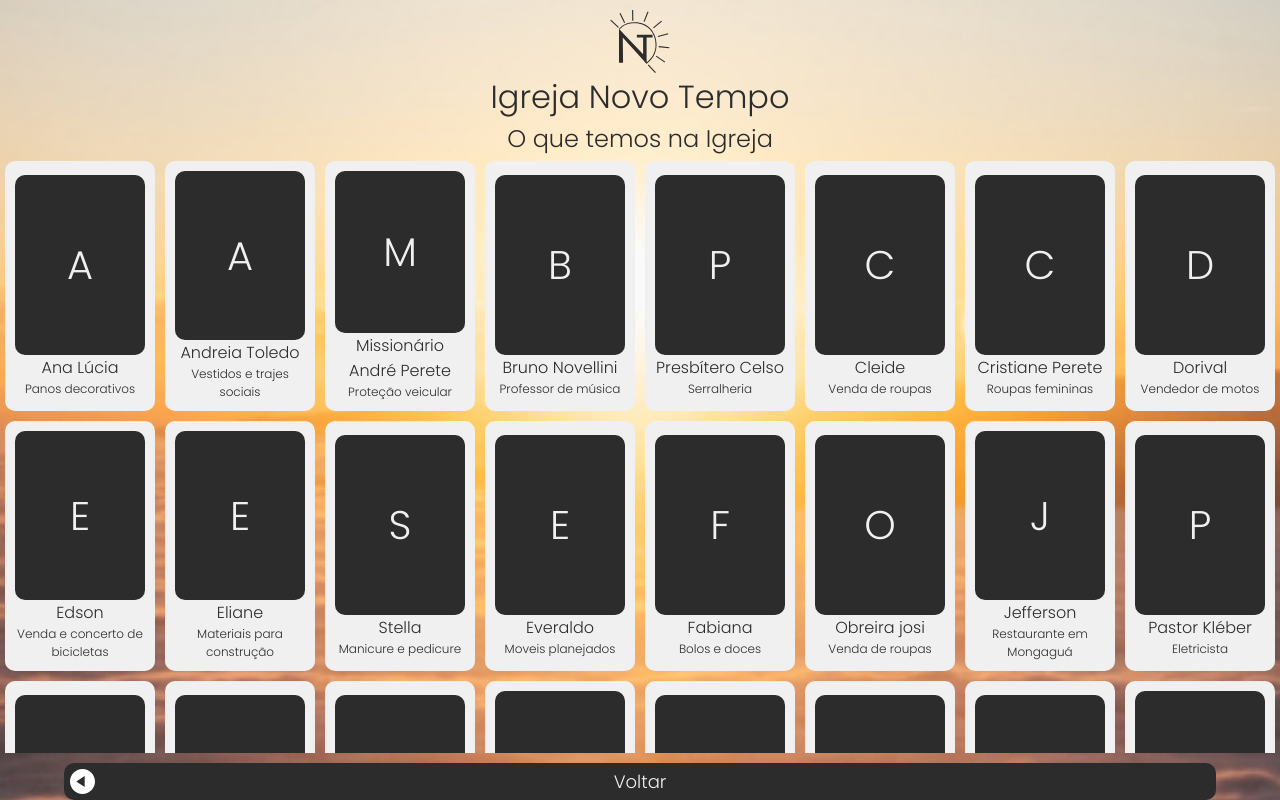
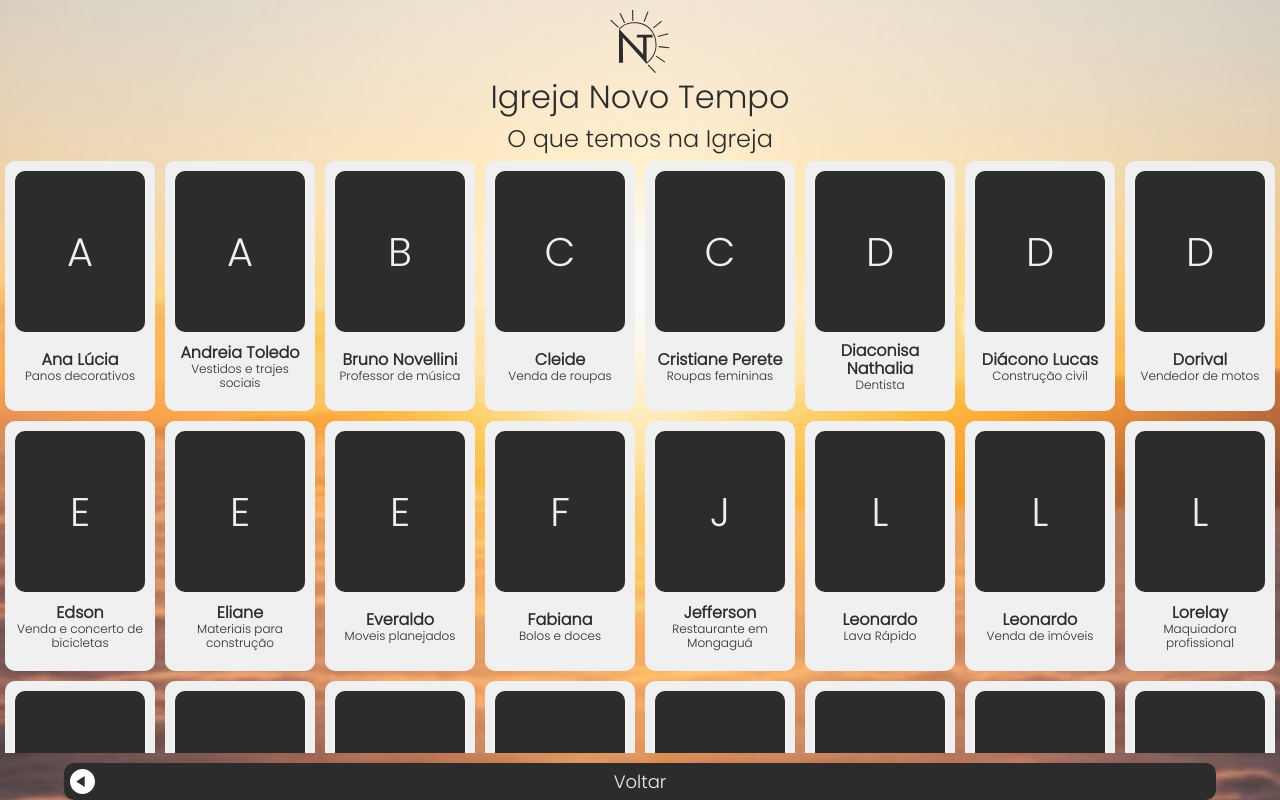
Before and after one commit to YuriODantas/links-novo-tempo, a Next.js app: page /job in a window 1280 px wide. Built offline with nearby package versions, Linux system fonts and the light colour scheme.

Commit message:
fix: change style card in job page

```diff
--- a/src/components/Card/index.tsx
+++ b/src/components/Card/index.tsx
@@ -13,8 +13,18 @@ const Card: FC<IProps> = ({ photo, name, profession, slug }) => {
     <S.Container href={`/job/${slug}`}>
       {photo && <S.Image src={photo} alt={name + profession} />}
       {!photo && <S.NoImage>{name[0]}</S.NoImage>}
-      <S.Name>{name}</S.Name>
-      <S.Profession>{profession}</S.Profession>
+      <div
+        style={{
+          display: 'flex',
+          flexDirection: 'column',
+          justifyContent: 'center',
+          alignItems: 'center',
+          height: '30%'
+        }}
+      >
+        <S.Name>{name}</S.Name>
+        <S.Profession>{profession}</S.Profession>
+      </div>
     </S.Container>
   )
 }
--- a/src/components/Card/style.ts
+++ b/src/components/Card/style.ts
@@ -3,7 +3,7 @@ import styled from 'styled-components'
 export const Container = styled.a`
   display: flex;
   flex-direction: column;
-  justify-content: center;
+  justify-content: space-between;
   align-items: center;
   background-color: ${({ theme }) => theme.colors.text};
   width: 150px;
@@ -17,7 +17,9 @@ export const Container = styled.a`
 
 export const Image = styled.img`
   width: 130px;
+  height: 70%;
   border-radius: 10px;
+  object-fit: cover;
 `
 
 export const NoImage = styled.p`
@@ -29,18 +31,21 @@ export const NoImage = styled.p`
   color: ${({ theme }) => theme.colors.text};
   background-color: ${({ theme }) => theme.colors.primary};
   width: 130px;
-  height: 180px;
+  height: 70%;
   border-radius: 10px;
 `
 
 export const Name = styled.p`
   font-size: 16px;
+  font-weight: 800;
+  line-height: 18px;
   color: ${({ theme }) => theme.colors.primary};
   text-align: center;
 `
 
 export const Profession = styled.span`
   font-size: 12px;
+  line-height: 14px;
   color: ${({ theme }) => theme.colors.primary};
   text-align: center;
 `
--- a/src/components/ProfessionalProfile/ProPhoto/style.ts
+++ b/src/components/ProfessionalProfile/ProPhoto/style.ts
@@ -1,9 +1,11 @@
 import styled from 'styled-components'
 
 export const Container = styled.img`
-  width: 200px;
+  width: 180px;
+  height: 180px;
   border-radius: 10px;
   margin: 5px;
+  object-fit: cover;
 `
 
 export const NoImage = styled.p`
@@ -14,7 +16,7 @@ export const NoImage = styled.p`
   text-align: center;
   color: ${({ theme }) => theme.colors.text};
   background-color: ${({ theme }) => theme.colors.primary};
-  width: 130px;
+  width: 180px;
   height: 180px;
   border-radius: 10px;
 `
--- a/src/data/professionals.ts
+++ b/src/data/professionals.ts
@@ -278,13 +278,5 @@ export const professionals: IProfessional[] = [
     slug: 'tati-trancas',
     description: 'Tranças para cabelos.',
     whatsapp: 'https://api.whatsapp.com/send?phone=5513996309081'
-  },
-  {
-    name: 'Yuri',
-    profession: 'Desenvolvedor de sistemas',
-    company: 'Yuri Solutions',
-    slug: 'yuri-solutions',
-    description: 'Desenvolvimento de sistemas e aplicativos.',
-    whatsapp: 'https://api.whatsapp.com/send?phone=5513996359605'
   }
 ]
--- a/src/pages/job/index.tsx
+++ b/src/pages/job/index.tsx
@@ -35,7 +35,17 @@ const Job: React.FC = () => {
           </Header>
           <Description>O que temos na Igreja</Description>
           <Wrapper>
-            {professionals.map(professional => (
+            {professionals
+              .sort((a, b) => {
+                if (a.name > b.name) {
+                  return 1
+                }
+                if (a.name < b.name) {
+                  return -1
+                }
+                return 0
+              })
+              .map(professional => (
                 <Card
                   key={professional.slug}
                   photo={professional.photo}
```
Lines whose indentation alone changed are shown as unchanged.
